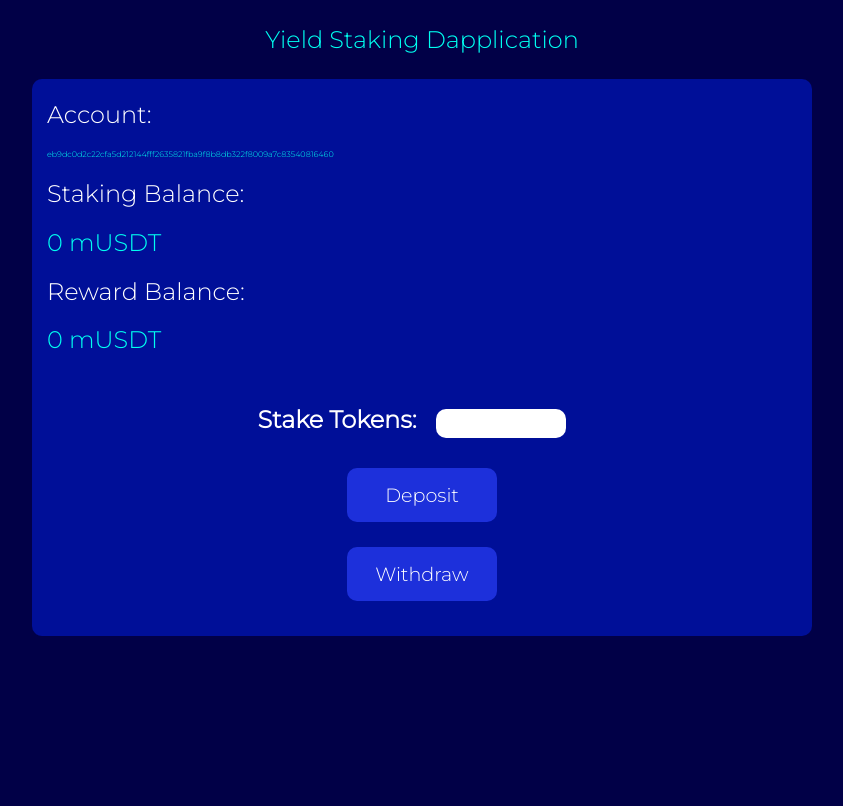
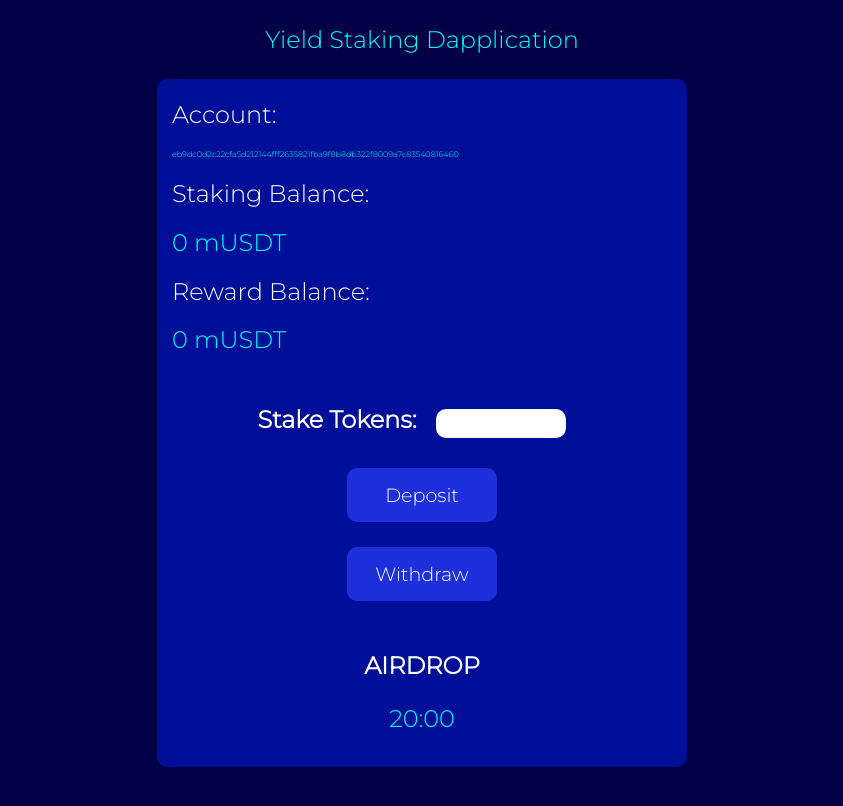
Before and after one commit to damonpickett/yield-staking-dapplication, a React (Create React App) app: page / in a window 1280 px wide. Shown: the top 806 px of the page, without its empty margins (218-1061 px from the left). Built offline with nearby package versions, Linux system fonts and the light colour scheme.

Commit message:
added airdrop component

```diff
--- a/src/App.css
+++ b/src/App.css
@@ -16,11 +16,11 @@ body {
     text-align: center;
 }
 
-/* FORM */
+/* TABLET */
 
 .tablet {
     background: #000F98;
-    max-width: 750px;
+    max-width: 500px;
     margin: 0 auto 45px;
     padding: 1px 15px 10px;
     color: #fff;
@@ -77,3 +77,13 @@ body {
     font-size: 1.2em;
     font-family: 'Montserrat', sans-serif;
 }
+
+.airdrop {
+    text-align: center;
+    margin-top: 50px;
+}
+
+.airdrop p {
+    color: #00FFF0;
+    font-size: 1.5em;
+}
--- /dev/null
+++ b/src/components/Airdrop.js
@@ -0,0 +1,13 @@
+import React from 'react';
+import '../App.css';
+
+function Airdrop() {
+  return (
+    <div className="airdrop">
+        <h2>AIRDROP</h2>
+        <p>20:00</p>
+    </div>
+  );
+}
+
+export default Airdrop;
--- a/src/components/Form.js
+++ b/src/components/Form.js
@@ -1,5 +1,6 @@
 import React from 'react';
 import '../App.css';
+import Airdrop from './Airdrop';
 
 function Form() {
   return (
@@ -23,8 +24,8 @@ function Form() {
             <input className='stake-input'></input>
             <button>Deposit</button>
             <button>Withdraw</button>
-
         </div>
+        <Airdrop />
     </div>
   );
 }
```
